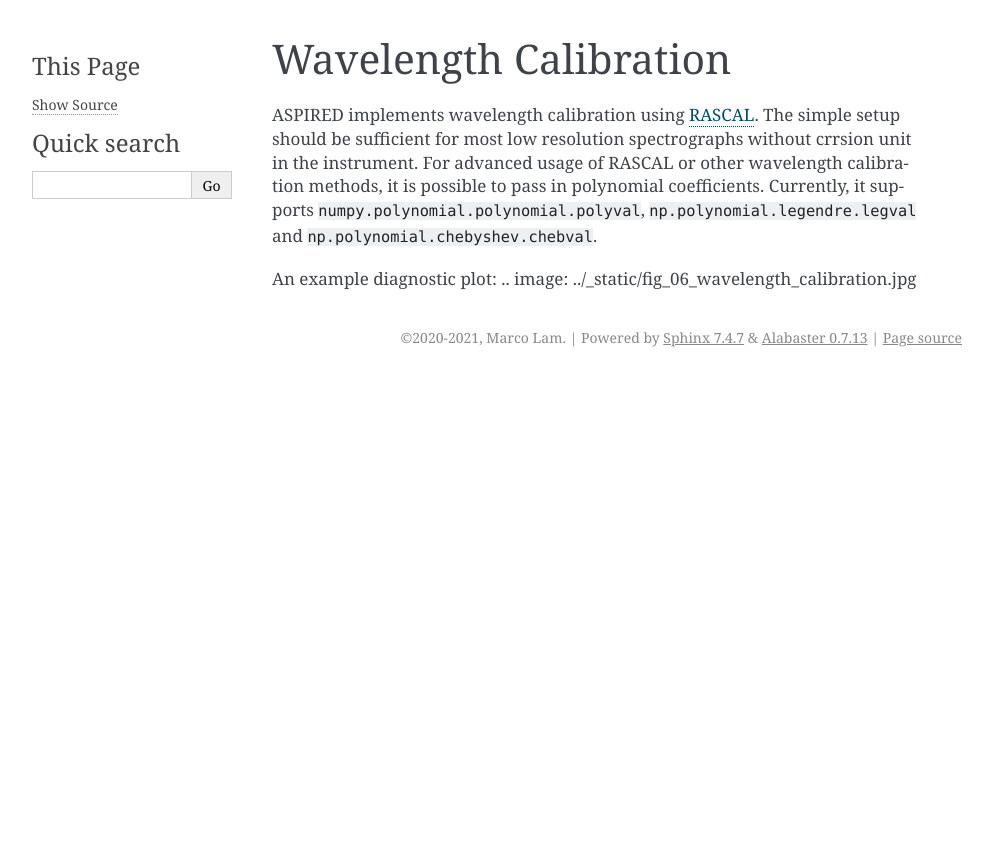
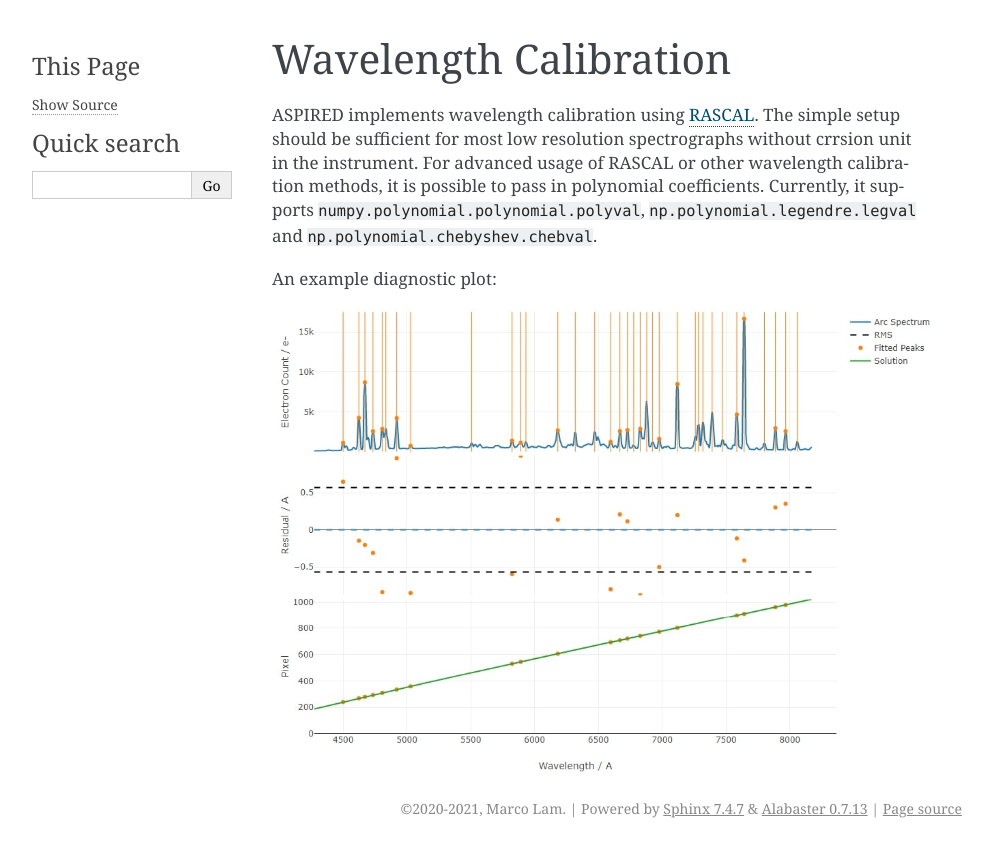
Before and after one commit to cylammarco/ASPIRED, a Sphinx documentation site: the page built from docs/source/background/wavecal.rst, in a window 1280 px wide. Shown: the top 857 px of the page, without its empty margins (148-1140 px from the left). Built offline with Sphinx 7.4.7, drawn with Linux system fonts in a browser that asks for light colours.

Commit message:
fixed typo in docs

```diff
--- a/docs/source/background/apextract.rst
+++ b/docs/source/background/apextract.rst
@@ -17,6 +17,6 @@ Optimal (marsh89)
 -----------------
 An optimal extraction that fits the change in the profile across the dispersion direction. Detailed descriptions can be found in `Marsh 1989 <https://ui.adsabs.harvard.edu/abs/1989PASP..101.1032M/abstract>`_.
 
-.. image: ../_static/fig_03_extraction_profile.jpg
+.. image:: ../_static/fig_03_extraction_profile.jpg
 
-.. image: ../_static/fig_04_extraction_compared.jpg
+.. image:: ../_static/fig_04_extraction_compared.jpg
--- a/docs/source/background/aptrace.rst
+++ b/docs/source/background/aptrace.rst
@@ -16,7 +16,7 @@ The ``ap_trace`` works by dividing the 2D spectrum into subspectra, and then eac
 
 5. While the spatial spectra are being cross-correlatd. They are aligned and stacked for peak finding and gaussian fitting. Peak finding is performed with ``scipy.signal.find_peaks()`` and returned the list of peaks sorted by their ``prominence``. Only centroiding has to be accurate at this stage, so a gaussian function is sufficient. The standard deviation of the gaussian is only served as a first guess of the profile when performing optimal extraction; it would not be used in the case of top-hat extraction.
 
-.. image: ../_static/fig_01_tracing.jpg
+.. image:: ../_static/fig_01_tracing.jpg
 
 Manual
 ------
--- a/docs/source/background/fluxcal.rst
+++ b/docs/source/background/fluxcal.rst
@@ -13,7 +13,7 @@ Sensitivity Curve
 
 The sensitivity curve is the ratio of the real flux from the standard and the ADU from the observation. The higher resolution among the template and the observation is resampled to match the lower resolution one. Then, the template is divided by the oserved spectrum to generate the sensitivity curve which is interpolated by the ``scipy.interpolate.interp1d()``. A `Satvisky Golay smoothing <https://docs.scipy.org/doc/scipy/reference/generated/scipy.signal.savgol_filter.html>`_ can be applied before the interpolation, which is not used by default.
 
-.. image: ../_static/fig_06_flux_calibration.jpg
+.. image:: ../_static/fig_06_flux_calibration_diagnostics.jpg
 
 Masking
 -------
--- a/docs/source/background/rectification.rst
+++ b/docs/source/background/rectification.rst
@@ -3,6 +3,6 @@ Image Rectification
 
 The rectification in the spatial direction depends only on the trace. Each column of pixel gets (scaled and) shifted by resampling to align with the centre of the spectrum. This will usually leave us with a spectrum tilted or curved in the dispersion direction. The same procedure as to trace the spectra is applied in the spatial direction to find the best fit polynomial solution for shifting (and scaling) in the dispersion direction for the last step of the rectification process. This step is not required for well-aligned long-slit spectra where the spatial and dispersion directions are aligned to the x-y axes of the detector.
 
-.. image: ../_static/fig_02_rectification.jpg
+.. image:: ../_static/fig_02_rectification.jpg
 
 The white dotted line shows is served as a visual guide for a line perpendicular to the dispersion direction.
--- a/docs/source/background/wavecal.rst
+++ b/docs/source/background/wavecal.rst
@@ -4,4 +4,5 @@ Wavelength Calibration
 ASPIRED implements wavelength calibration using `RASCAL <https://rascal.readthedocs.io/>`_. The simple setup should be sufficient for most low resolution spectrographs without crrsion unit in the instrument. For advanced usage of RASCAL or other wavelength calibration methods, it is possible to pass in polynomial coefficients. Currently, it supports ``numpy.polynomial.polynomial.polyval``, ``np.polynomial.legendre.legval`` and ``np.polynomial.chebyshev.chebval``.
 
 An example diagnostic plot:
-.. image: ../_static/fig_06_wavelength_calibration.jpg
+
+.. image:: ../_static/fig_05_wavelength_calibration_diagnostics.jpg
--- a/docs/source/conf.py
+++ b/docs/source/conf.py
@@ -75,6 +75,7 @@ if on_rtd:  # only import and set the theme if we're building docs locally
     import sphinx_rtd_theme
     html_theme = 'sphinx_rtd_theme'
     html_theme_path = [sphinx_rtd_theme.get_html_theme_path()]
+    html_static_path = ["_static"]
 else:
     html_theme = 'alabaster'
     html_static_path = ["_static"]
```
